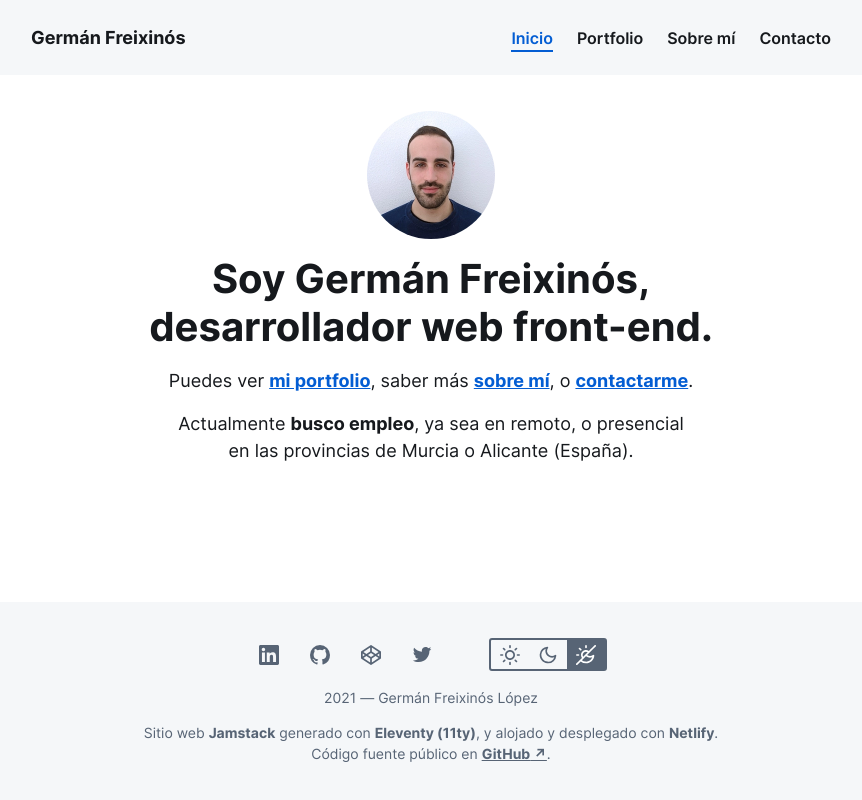
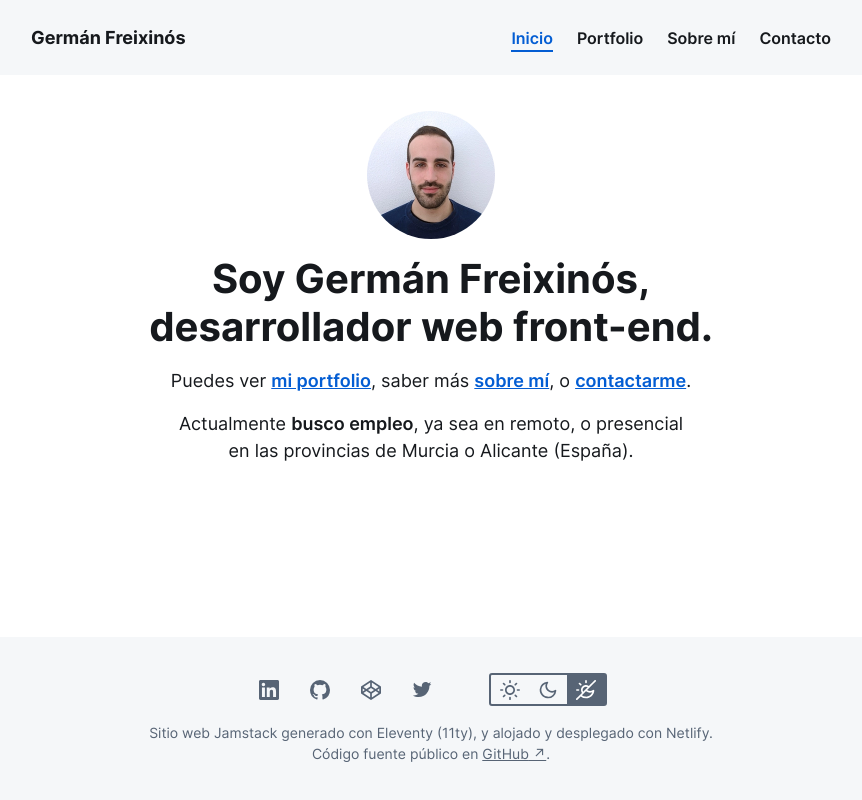
Before and after one commit to germanfrelo/website, an Eleventy site: page src/index.html in a window 1280 px wide. Shown: the whole page, without its empty margins (209-1071 px from the left). Built offline with nearby package versions, Linux system fonts and the light colour scheme; Eleventy itself is replaced by a stand-in of ours; files that its build step writes are made by us from their sources.

Commit message:
Change font weight for some elements

```diff
--- a/src/_includes/partials/site-footer.html
+++ b/src/_includes/partials/site-footer.html
@@ -71,8 +71,7 @@
         </form>
 
         <div class="flow">
-            <p>2021 — Germán Freixinós López</p>
-            <p>Sitio web <strong>Jamstack</strong> generado con <strong>Eleventy (11ty)</strong>, y alojado y desplegado con <strong>Netlify</strong>.<br>Código fuente público en <strong><a href="https://github.com/germanfrelo/website" rel="external noopener">GitHub</a></strong>.</p>
+            <p>Sitio web Jamstack generado con Eleventy (11ty), y alojado y desplegado con Netlify.<br>Código fuente público en <a href="https://github.com/germanfrelo/website" rel="external noopener">GitHub</a>.</p>
         </div>
     </div>
 </footer>
--- a/src/assets/css/styles.css
+++ b/src/assets/css/styles.css
@@ -30,15 +30,9 @@
     font-style:  normal;
     font-weight: 400;
     font-display: swap;
-    src: url("/assets/fonts/Inter-Regular.woff2?v=3.19") format("woff2");
-}
-
-@font-face {
-    font-family: "Inter";
-    font-style:  normal;
-    font-weight: 500;
-    font-display: swap;
-    src: url("/assets/fonts/Inter-Medium.woff2?v=3.19") format("woff2");
+    src:
+        local("Inter"),
+        url("/assets/fonts/Inter-Regular.woff2?v=3.19") format("woff2");
 }
 
 @font-face {
@@ -46,7 +40,9 @@
     font-style:  normal;
     font-weight: 600;
     font-display: swap;
-    src: url("/assets/fonts/Inter-SemiBold.woff2?v=3.19") format("woff2");
+    src:
+        local("Inter"),
+        url("/assets/fonts/Inter-SemiBold.woff2?v=3.19") format("woff2");
 }
 
 @font-face {
@@ -54,7 +50,9 @@
     font-style:  normal;
     font-weight: 700;
     font-display: swap;
-    src: url("/assets/fonts/Inter-Bold.woff2?v=3.19") format("woff2");
+    src:
+        local("Inter"),
+        url("/assets/fonts/Inter-Bold.woff2?v=3.19") format("woff2");
 }
 
 
@@ -96,7 +94,6 @@
     /* Font Weight */
     --fw-700: 700;
     --fw-600: 600;
-    --fw-500: 500;
     --fw-400: 400;
     /* Line Height */
     --lh-body: 1.5;
@@ -179,7 +176,6 @@ html {
     font-size: 100%;
     font-weight: var(--fw-400);
     line-height: var(--lh-body);
-    text-rendering: optimizeSpeed;
     color-scheme: light dark;
 }
 
@@ -332,7 +328,7 @@ a[aria-current="page"]::after {
 }
 
 strong {
-    font-weight: var(--fw-700);
+    font-weight: var(--fw-600);
 }
 
 /* Embedded content/Image and multimedia
@@ -657,10 +653,6 @@ label {
     background-color: var(--c-background-secondary);
 }
 
-.site-nav {
-    font-weight: var(--fw-500);
-}
-
 .site-footer {
     padding-block: var(--s2);
     font-size: var(--fs-1);
@@ -705,7 +697,7 @@ label {
     display: inline-flex;
     align-items: center;
     gap: var(--s-2);
-    font-weight: var(--fw-500);
+    font-weight: var(--fw-600);
     line-height: 1;
 }
 
@@ -734,7 +726,6 @@ label {
     padding-block: var(--padding-xxs);
     padding-inline: var(--padding-xs);
     font-size: var(--fs-1);
-    font-weight: var(--fw-500);
     line-height: 1;
     letter-spacing: 0.01em;
     text-transform: lowercase;
```
